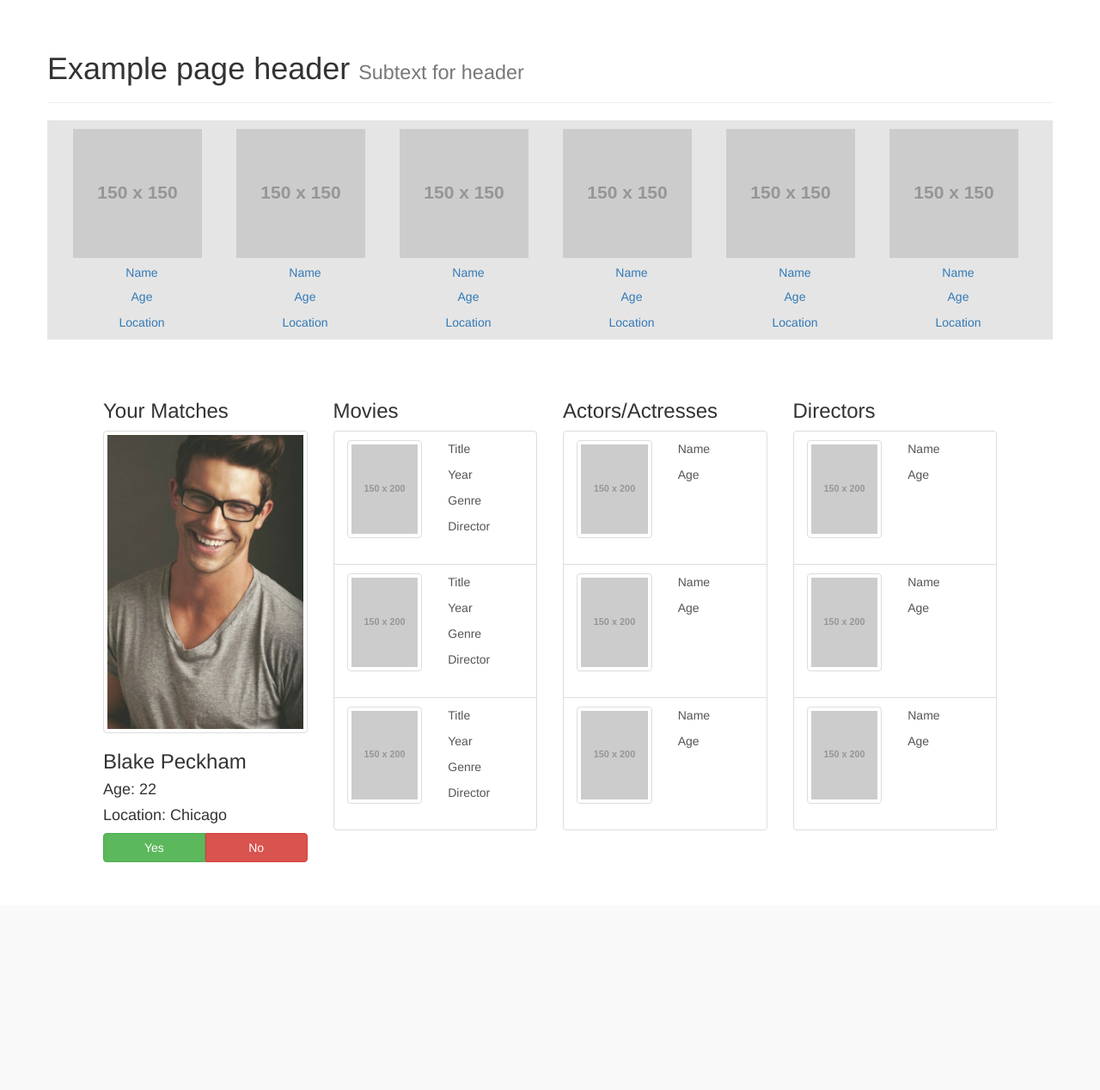
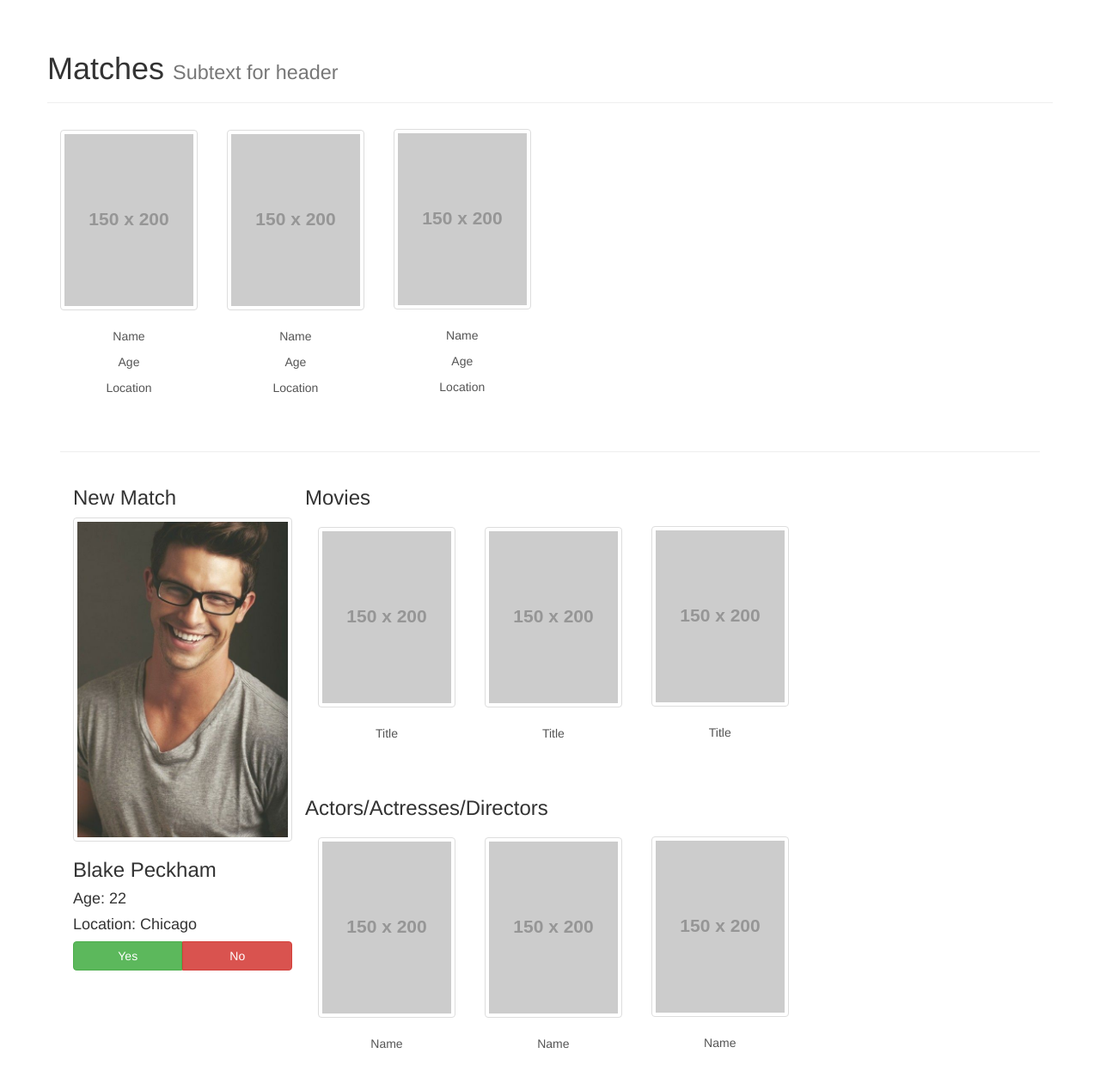
Before and after one commit to Crongz/Fildatify, a Flask app: page /matches in a window 1280 px wide. Shown: the part 51-1319 px from the top of the page at 86% size. Before the commit the page ends 1054 px from the top, so only its background shows below. Run offline with Flask 2, Linux system fonts and the light colour scheme; the visitor is signed in with stand-in values (Sample User, id 1); grey boxes labelled with a size stand in for pictures from a placeholder-image service; some libraries are stand-ins or nearby versions.

Commit message:
new design

```diff
--- a/app/forms.py
+++ b/app/forms.py
@@ -30,3 +30,5 @@ class ProfileForm(FlaskForm):
     interested_in = SelectField( choices=[('0', 'Female'), ('1', 'Male'), ('2', 'Other')])
     birthdate = DateField(format='%Y-%m-%d')
     location = SelectField( choices=[('(41.8781,87.6298)', 'Chicago'), ('(40.1164,88.2434)', 'Champaign'), ('(39.7817,89.6501)', 'Springfield')])
+    zipcode = TextField(validators=[InputRequired()])
+    file = FileField()
--- a/app/static/style.css
+++ b/app/static/style.css
@@ -49,12 +49,3 @@
         border-top:0 none;
     }
 }
-
-#match-container {
-  padding-top:10px;
-  background: rgba(0,0,0,0.1);
-}
-
-#matchBox{
-  padding: 50px;
-}
--- a/app/templates/matches.html
+++ b/app/templates/matches.html
@@ -2,76 +2,66 @@
 {% block title %} FilmDatify {% endblock %}
 
 {% block body %}
+<style type="text/css">
+	.list-group-horizontal .list-group-item {
+	    display: inline-block;
+	}
+	.list-group-item {
+		border: none;
+	}
+</style>
 
 <div class="container">
 	<div class="row">
 		<div class="page-header">
-		  <h1>Example page header <small>Subtext for header</small></h1>
+		  <h1>Matches <small>Subtext for header</small></h1>
 		</div>
 	</div>
 	<div class="row">
-		<div class="col-sm-12" id="match-container">
-			<div class="col-sm-2 text-center">
-				<a>
-					<img class="img-responsive" src="http://placehold.it/150x150"/>
-					<h5>Name</h5>
-					<p>Age</p>
-					<p>Location</p>
+		<div class="list-group list-group-horizontal">
+			<a href="#" class="list-group-item">
+				<div class="row">
+					<div class="col-sm-12">
+						<img class="img-responsive thumbnail center-block" src="http://placehold.it/150x200"/>
+						<p class="text-center">Name</p>
+						<p class="text-center">Age</p>
+						<p class="text-center">Location</p>
+					</div>
+				</div>
 			</a>
+			<a href="#" class="list-group-item">
+				<div class="row">
+					<div class="col-sm-12">
+						<img class="img-responsive thumbnail center-block" src="http://placehold.it/150x200"/>
+						<p class="text-center">Name</p>
+						<p class="text-center">Age</p>
+						<p class="text-center">Location</p>
 					</div>
-			<div class="col-sm-2 text-center">
-				<a>
-					<img class="img-responsive" src="http://placehold.it/150x150"/>
-					<h5>Name</h5>
-					<p>Age</p>
-					<p>Location</p>
+				</div>
 			</a>
+			<a href="#" class="list-group-item">
+				<div class="row">
+					<div class="col-sm-12">
+						<img class="img-responsive thumbnail center-block" src="http://placehold.it/150x200"/>
+						<p class="text-center">Name</p>
+						<p class="text-center">Age</p>
+						<p class="text-center">Location</p>
 					</div>
-			<div class="col-sm-2 text-center">
-				<a>
-					<img class="img-responsive" src="http://placehold.it/150x150"/>
-					<h5>Name</h5>
-					<p>Age</p>
-					<p>Location</p>
-				</a>
 				</div>
-			<div class="col-sm-2 text-center">
-				<a>
-					<img class="img-responsive" src="http://placehold.it/150x150"/>
-					<h5>Name</h5>
-					<p>Age</p>
-					<p>Location</p>
-				</a>
-			</div>
-			<div class="col-sm-2 text-center">
-				<a>
-					<img class="img-responsive" src="http://placehold.it/150x150"/>
-					<h5>Name</h5>
-					<p>Age</p>
-					<p>Location</p>
-				</a>
-			</div>
-			<div class="col-sm-2 text-center">
-				<a>
-					<img class="img-responsive" src="http://placehold.it/150x150"/>
-					<h5>Name</h5>
-					<p>Age</p>
-					<p>Location</p>
 			</a>
 		</div>
 	</div>
-	</div>
-
+	<hr>
 	<div class="row">
 		<div class="container" id="matchBox">
-			<div class="col-md-3">
-				<h3>Your Matches</h3>
+			<div class="col-sm-3">
+				<h3>New Match</h3>
 				<div>
 					<img class="img-responsive thumbnail" src="{{ url_for('static', filename='images/RandomMan1.jpg') }}" id="matchImg">
 					<h3> Blake Peckham </h3>
 					<h4> Age: 22 </h4>
 					<h4> Location: Chicago </h4>
-					<div class="btn-group btn-group-justified" role="group" aria-label="...">
+					<div class="btn-group btn-group-justified" role="group">
 					  <div class="btn-group" role="group">
 					    <button type="button" class="btn btn-success">Yes</button>
 					  </div>
@@ -82,128 +72,70 @@
 				</div>
 			</div>
 
-			<div class="col-md-3">
+
+			<div class="col-sm-9">
+				<div class="row">
 					<h3>Movies</h3>
-				<div class="list-group">
+					<div class="list-group list-group-horizontal">
 						<a href="#" class="list-group-item">
 							<div class="row">
-							<div class="col-xs-6">
-								<img class="img-responsive thumbnail" src="http://placehold.it/150x200"/>
-							</div>
-							<div class="col-xs-6">
-								<p>Title</p>
-								<p>Year</p>
-								<p>Genre</p>
-								<p>Director</p>
+								<div class="col-sm-12">
+									<img class="img-responsive thumbnail center-block" src="http://placehold.it/150x200"/>
+									<p class="text-center">Title</p>
 								</div>
 							</div>
 						</a>
 
 						<a href="#" class="list-group-item">
 							<div class="row">
-							<div class="col-xs-6">
-								<img class="img-responsive thumbnail" src="http://placehold.it/150x200"/>
-							</div>
-							<div class="col-xs-6">
-								<p>Title</p>
-								<p>Year</p>
-								<p>Genre</p>
-								<p>Director</p>
+								<div class="col-sm-12">
+									<img class="img-responsive thumbnail center-block" src="http://placehold.it/150x200"/>
+									<p class="text-center">Title</p>
 								</div>
 							</div>
 						</a>
 
 						<a href="#" class="list-group-item">
 							<div class="row">
-							<div class="col-xs-6">
-								<img class="img-responsive thumbnail" src="http://placehold.it/150x200"/>
-							</div>
-							<div class="col-xs-6">
-								<p>Title</p>
-								<p>Year</p>
-								<p>Genre</p>
-								<p>Director</p>
+								<div class="col-sm-12">
+									<img class="img-responsive thumbnail center-block" src="http://placehold.it/150x200"/>
+									<p class="text-center">Title</p>
 								</div>
 							</div>
 						</a>
 					</div>
 				</div>
 
-			<div class="col-md-3">
-				<h3>Actors/Actresses</h3>
-				<div class="list-group">
+				<div class="row">
+					<h3>Actors/Actresses/Directors</h3>
+					<div class="list-group list-group-horizontal">
 					  <a href="#" class="list-group-item">
 							<div class="row">
-							<div class="col-xs-6">
-								<img class="img-responsive thumbnail" src="http://placehold.it/150x200"/>
-							</div>
-							<div class="col-xs-6">
-								<p>Name</p>
-								<p>Age</p>
+								<div class="col-sm-12">
+									<img class="img-responsive thumbnail center-block" src="http://placehold.it/150x200"/>
+									<p class="text-center">Name</p>
 								</div>
 							</div>
 						</a>
 						<a href="#" class="list-group-item">
 							<div class="row">
-							<div class="col-xs-6">
-								<img class="img-responsive thumbnail" src="http://placehold.it/150x200"/>
-							</div>
-							<div class="col-xs-6">
-								<p>Name</p>
-								<p>Age</p>
+								<div class="col-sm-12">
+									<img class="img-responsive thumbnail center-block" src="http://placehold.it/150x200"/>
+									<p class="text-center">Name</p>
 								</div>
 							</div>
 						</a>
 						<a href="#" class="list-group-item">
 							<div class="row">
-							<div class="col-xs-6">
-								<img class="img-responsive thumbnail" src="http://placehold.it/150x200"/>
-							</div>
-							<div class="col-xs-6">
-								<p>Name</p>
-								<p>Age</p>
+								<div class="col-sm-12">
+									<img class="img-responsive thumbnail center-block" src="http://placehold.it/150x200"/>
+									<p class="text-center">Name</p>
 								</div>
 							</div>
 						</a>
 					</div>
 				</div>
-			<div class="col-md-3">
-				<h3>Directors</h3>
-				<div class="list-group">
-				  <a href="#" class="list-group-item">
-						<div class="row">
-							<div class="col-xs-6">
-								<img class="img-responsive thumbnail" src="http://placehold.it/150x200"/>
-							</div>
-							<div class="col-xs-6">
-								<p>Name</p>
-								<p>Age</p>
-							</div>
-						</div>
-					</a>
-					<a href="#" class="list-group-item">
-						<div class="row">
-							<div class="col-xs-6">
-								<img class="img-responsive thumbnail" src="http://placehold.it/150x200"/>
-							</div>
-							<div class="col-xs-6">
-								<p>Name</p>
-								<p>Age</p>
-							</div>
-						</div>
-					</a>
-					<a href="#" class="list-group-item">
-						<div class="row">
-							<div class="col-xs-6">
-								<img class="img-responsive thumbnail" src="http://placehold.it/150x200"/>
-							</div>
-							<div class="col-xs-6">
-								<p>Name</p>
-								<p>Age</p>
-							</div>
-						</div>
-					</a>
-				</div>
+
 			</div>
 		</div>
 	</div>
--- a/app/templates/profile.html
+++ b/app/templates/profile.html
@@ -3,7 +3,7 @@
 
 {% block body %}
 <div class="container">
-  <form class="form-horizontal" role="form" action="/profile" method="POST">
+  <form class="form-horizontal" role="form" action="/profile" enctype='multipart/form-data' method="POST">
     <h2>Profile</h2>
     {{ form.hidden_tag() }}
     {% for field in form.errors %}
--- a/app/view.py
+++ b/app/view.py
@@ -59,99 +59,13 @@ Dashboard
 @view.route('/dashboard', methods=['GET', 'POST'])
 @login_required
 def dashboard():
-    genre_options = [
-        'Experimental',
-        'Western',
-        'Animation',
-        'War',
-        'History',
-        'Musical',
-        'Reality-TV',
-        'Documentary',
-        'Sci-Fi',
-        'Short',
-        'Thriller',
-        'Film-Noir',
-        'Biography',
-        'Horror',
-        'Action',
-        'Comedy',
-        'Commercial',
-        'Family',
-        'Adventure',
-        'Talk-Show',
-        'Lifestyle',
-        'Romance',
-        'Drama',
-        'Fantasy',
-        'Sport',
-        'Mystery',
-        'Crime',
-        'Music'
-    ]
-
-    # ACTOR ROLE TYPE = (1,2) (actor,actress)
-    # DIRECTOR=8
-
-    # "WHERE title.kind_id=1 AND LOWER(name.name) LIKE \'%%%s%%\'"
 
     if request.method == 'POST':
-        search_title = request.form['movie']
-        search_genre = request.form['genrebox']
-        search_actor = request.form["actor"]
+        sql = "SELECT * FROM public.movies AS movies WHERE movies.title=:title OR movies.id IN (SELECT movie_people.movie_id FROM movie_people INNER JOIN people ON movie_people.movie_id=people.id AND people.name=:person)"
+        result = connection.execute(text(sql), title=request.form['title'], person=request.form['person']).fetchall()
+        print result
 
-        if search_title.strip() == "":
-            search_title = None
-
-        if search_actor.strip() == "":
-            search_actor = None
-
-        if search_genre.strip() == "":
-            search_genre = None
-
-        where = []
-        params = {}
-
-        if search_genre is not None:
-            where.append("movie_info.info=:genre")
-            params['genre'] = search_genre
-
-        if search_actor is not None:
-            where.append("LOWER(name.name) LIKE :actor_name")
-            params['actor_name'] = '%' + search_actor.lower() + '%'
-
-        if search_title is not None:
-            where.append("LOWER(title.title) LIKE :movie_title")
-            params['movie_title'] = '%' + search_title.lower() + '%'
-
-        query = ''' SELECT DISTINCT ON (title.id) title.title, title.production_year FROM title
-        LEFT JOIN cast_info ON cast_info.movie_id=title.id
-        LEFT JOIN name ON cast_info.person_id=name.id
-        LEFT JOIN movie_info ON movie_info.id=title.id
-        WHERE 1=1
-        '''
-
-        if len(where) < 1:
-            flash('Must provide at least one search term.', 'error')
-            return render_template('dashboard.html', genre_options=sorted(genre_options))
-
-        query += " AND "
-        for i, clause in enumerate(where):
-            query += clause + " "
-            if i != len(where) - 1:
-                query += " AND "
-
-        query += " LIMIT 20"
-        result = connection.execute(text(query), **params).fetchall()
-        print (result)
-        return render_template('dashboard.html', genre_options=sorted(genre_options),
-                               last_title=search_title,
-                               last_actor=search_actor,
-                               last_genre=search_genre,
-                               result=result
-       )
-
-    return render_template('dashboard.html', genre_options=sorted(genre_options))
+    return render_template('dashboard.html')
 
 """
 Matches
```
Also changed, not shown: app/static/js/rating.js (added, +41 -0 lines), app/templates/dashboard.html (+15 -27 lines). Lines whose indentation alone changed are shown as unchanged.
